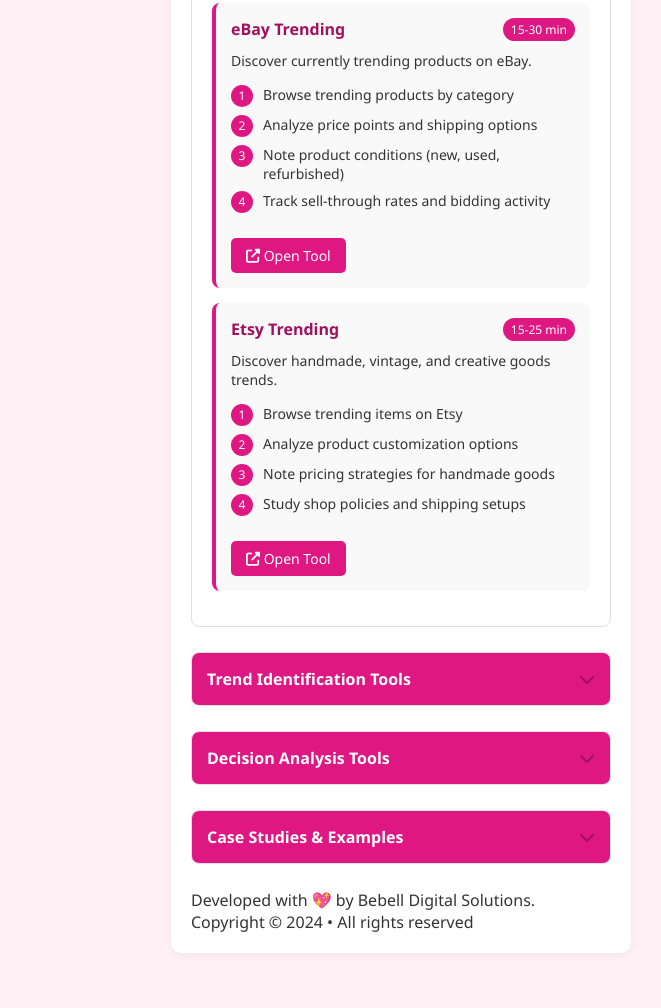
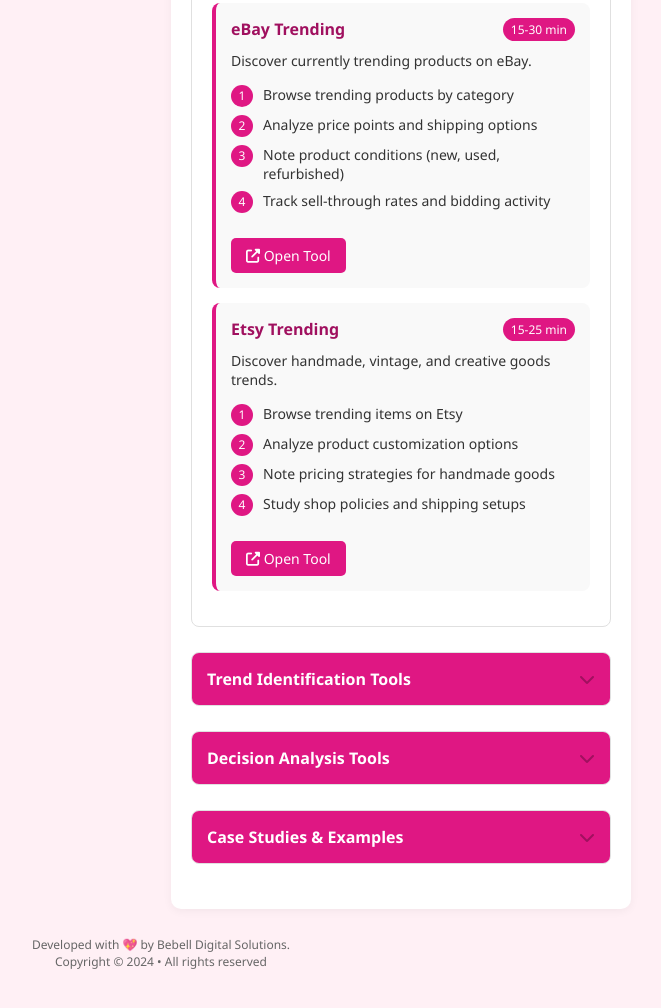
Before and after one commit to Bebell-Digital-Solutions/deep-research, a plain HTML site: page index.html in a window 1280 px wide. Shown: the part 1928-2936 px from the top of the page, without its empty margins (619-1280 px from the left). Before the commit the page ends 2911 px from the top, so only its background shows below. Drawn offline with Linux system fonts and the light colour scheme.

Commit message:
Update index.html

```diff
--- a/index.html
+++ b/index.html
@@ -1461,11 +1461,21 @@
 </div>
 
 
- <p>Developed with 💖 by Bebell Digital Solutions.<br>Copyright © 2024 • All rights reserved</p>
 
 
             </div>
         </div>
+
+
+<div>
+  <p style="font-size: 12px; text-align: center; margin: 10px 0; color: #666;">
+    <br>Developed with 💖 by Bebell Digital Solutions.<br>
+    Copyright © 2024 • All rights reserved
+  </p>
+</div>
+
+
+
     </div>
 
 
```
